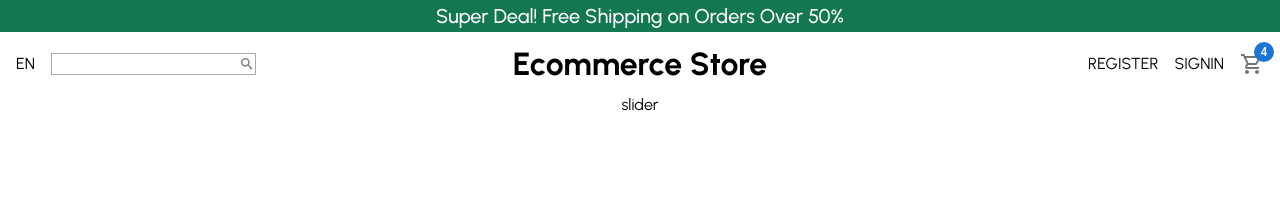
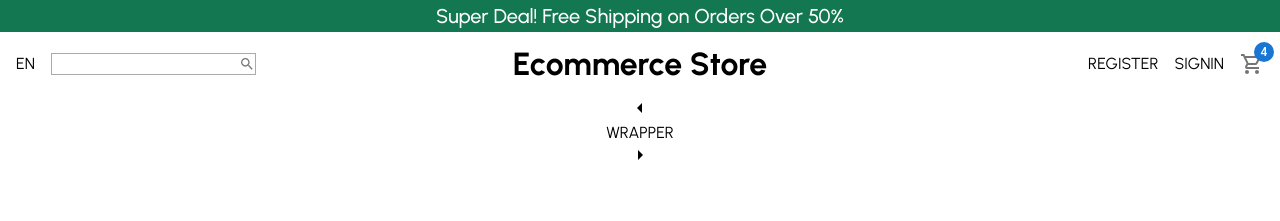
Before and after one commit to adarraji/react-shop, a React (Create React App) app: page / in a window 1280 px wide. Shown: the top 221 px of the page. Built offline with nearby package versions, Linux system fonts and the light colour scheme.

Commit message:
added arrow icons

```diff
--- a/src/components/Slider/Slider.js
+++ b/src/components/Slider/Slider.js
@@ -6,7 +6,15 @@ import { sliderItems } from "../../data";
 
 const Slider = () => {
     return (
-        <div>slider</div>
+        <div>
+            <div>
+                <ArrowLeftIcon />
+            </div>
+            <div>WRAPPER</div>
+            <div>
+                <ArrowRightIcon />
+            </div>
+        </div>
     )
 }
 
```
